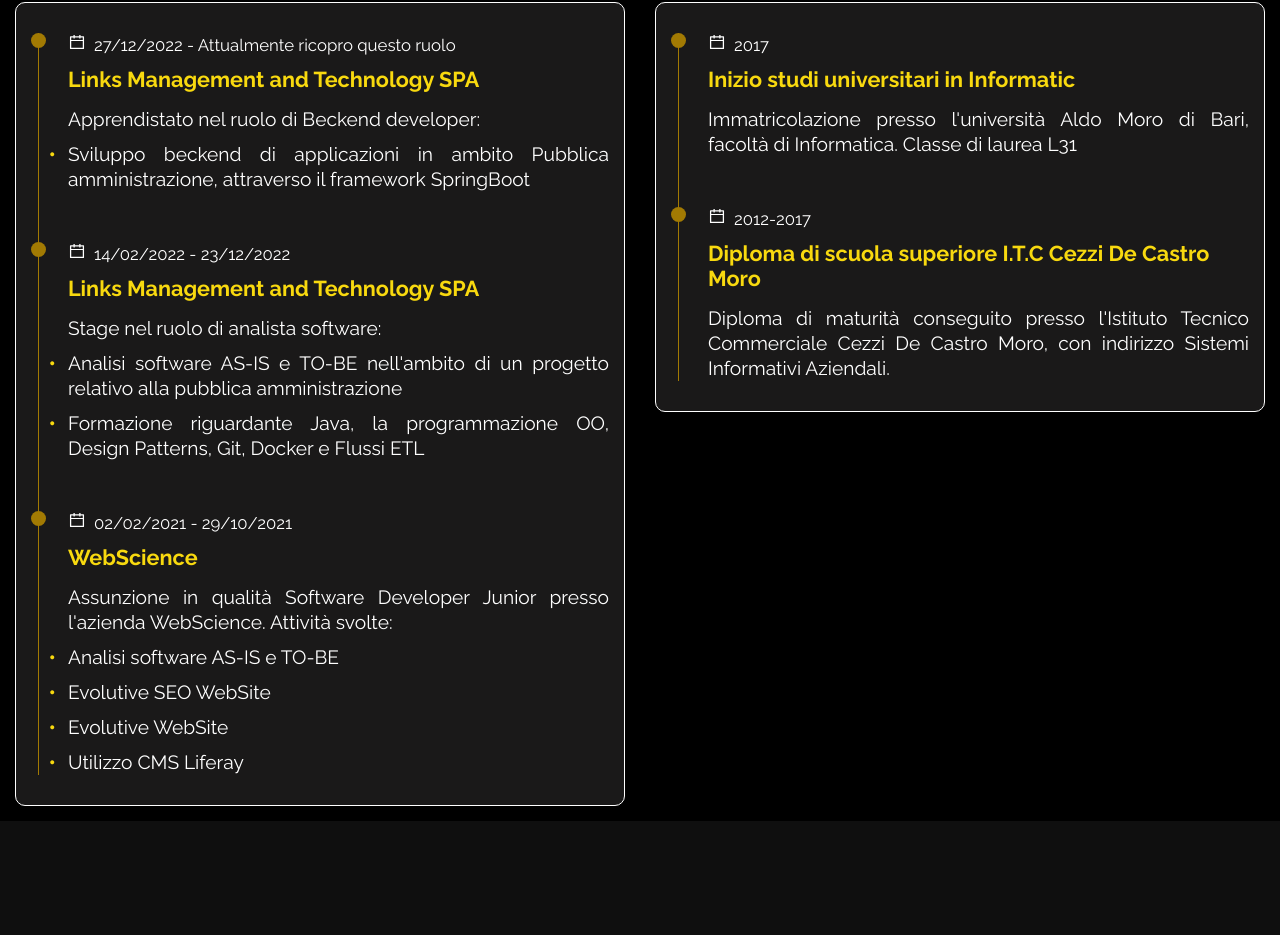
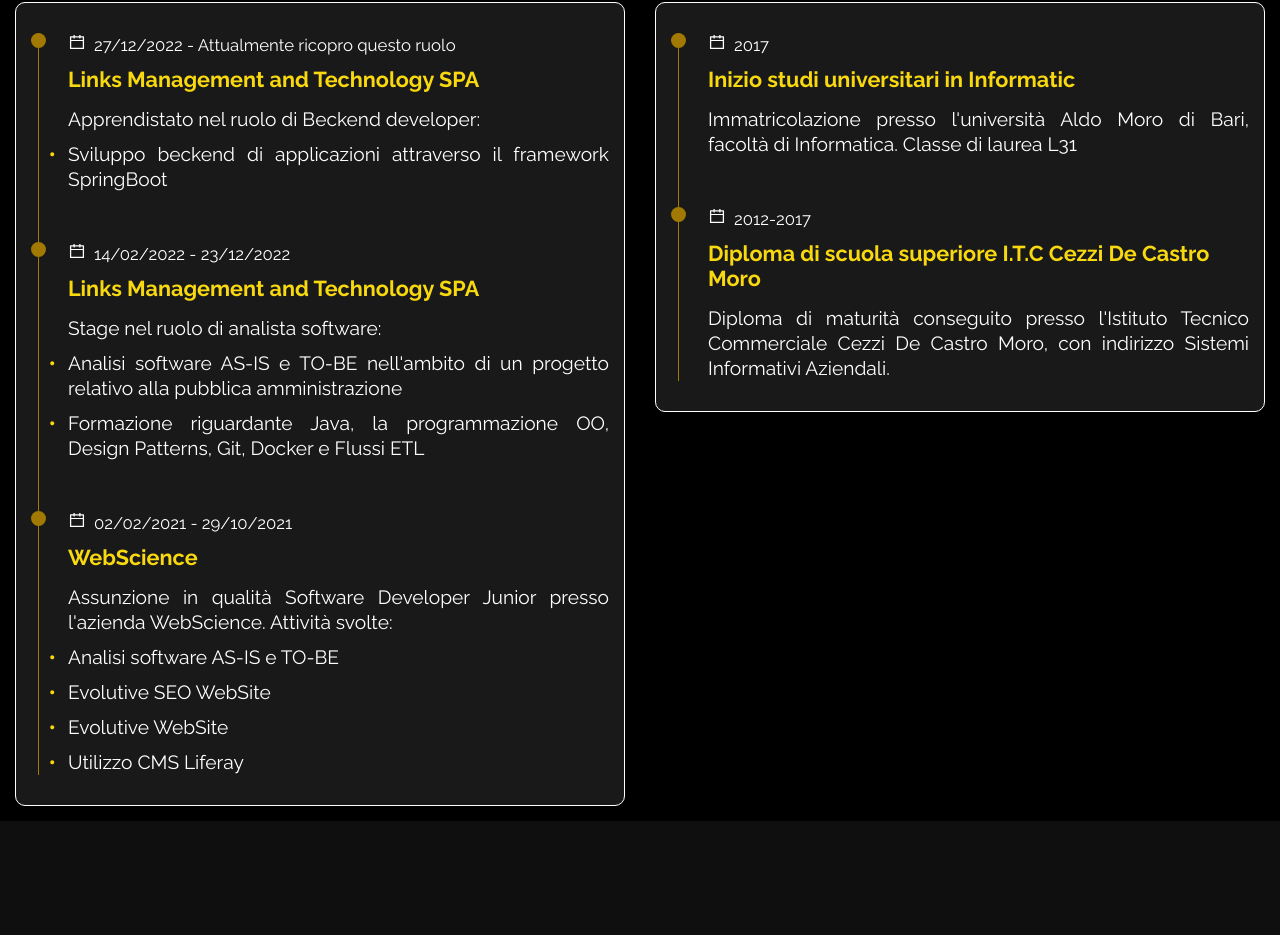
Before and after one commit to fedcal/portfolio-personale-reactjs, a React (Create React App) app: page /presentazioni in a window 1280 px wide. Shown: the part 1926-2861 px from the top of the page. Built offline with nearby package versions, Linux system fonts and the light colour scheme.

Commit message:
boxes blog

```diff
--- a/src/components/Esperienze/Esperienze.js
+++ b/src/components/Esperienze/Esperienze.js
@@ -17,7 +17,7 @@
                                 <h2 className='timeline-title'>Links Management and Technology SPA</h2>
                                 <p className='timeline-text'>Apprendistato nel ruolo di Beckend developer:
                                 <ul>
-                                    <li>Sviluppo beckend di applicazioni in ambito Pubblica amministrazione, attraverso il framework SpringBoot</li>
+                                    <li>Sviluppo beckend di applicazioni attraverso il framework SpringBoot</li>
                                 </ul>
                                 </p>
                             </div>
```
